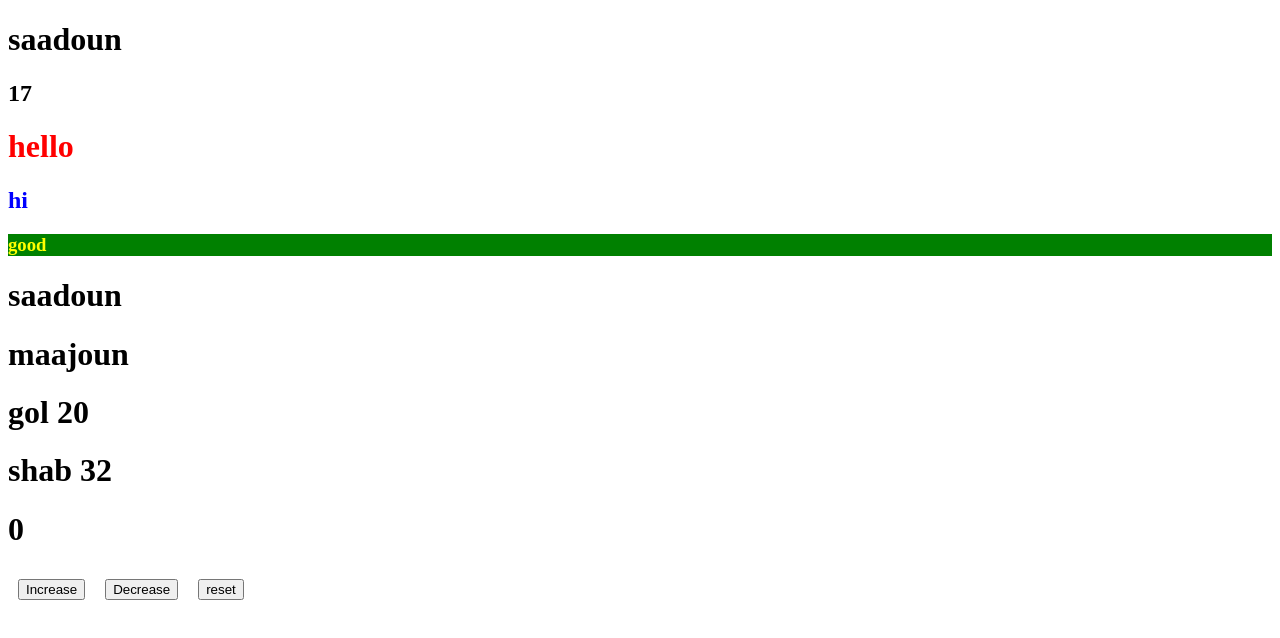
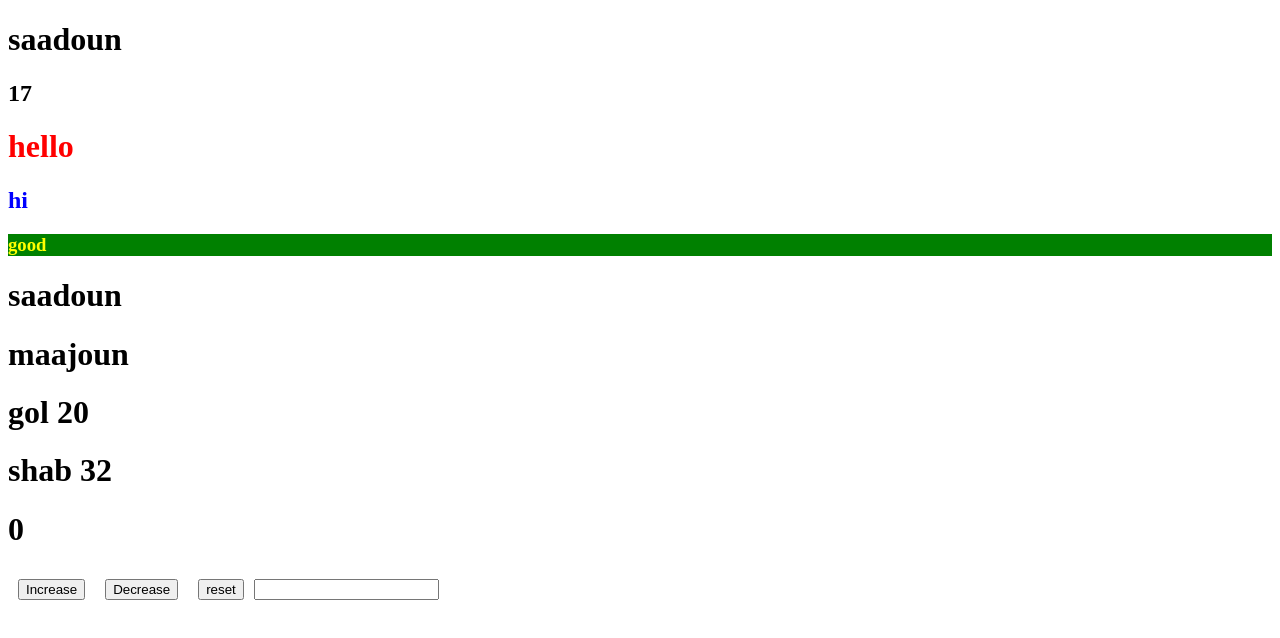
Before and after one commit to MohammadVaseti/React-Projects, a React (Vite) app in the folder 03-React-Sa/React-Sa/: page / in a window 1280 px wide. Shown: the top 638 px of the page. Built offline with nearby package versions, Linux system fonts and the light colour scheme.

Commit message:
repo updated

```diff
--- a/03-React-Sa/React-Sa/src/App.tsx
+++ b/03-React-Sa/React-Sa/src/App.tsx
@@ -4,6 +4,7 @@ import "./styles/style.css";
 import styles from "./styles/style.module.css";
 const App = () => {
   const [age, setAge] = useState(0);
+  const [input, setInput] = useState("");
   const names = ["saadoun", "maajoun"];
   const users = [
     { name: "gol", age: 20 },
@@ -20,6 +21,10 @@ const App = () => {
 
   const resetHandler = () => {
     setAge(0);
+  };
+
+  const inputHandler = (event) => {
+    setInput(event.target.value);
   };
 
   return (
@@ -50,6 +55,9 @@ const App = () => {
         <button type="button" onClick={resetHandler}>
           reset
         </button>
+
+        <input type="text" onChange={inputHandler} />
+        <h2>{input}</h2>
       </div>
     </>
   );
```
